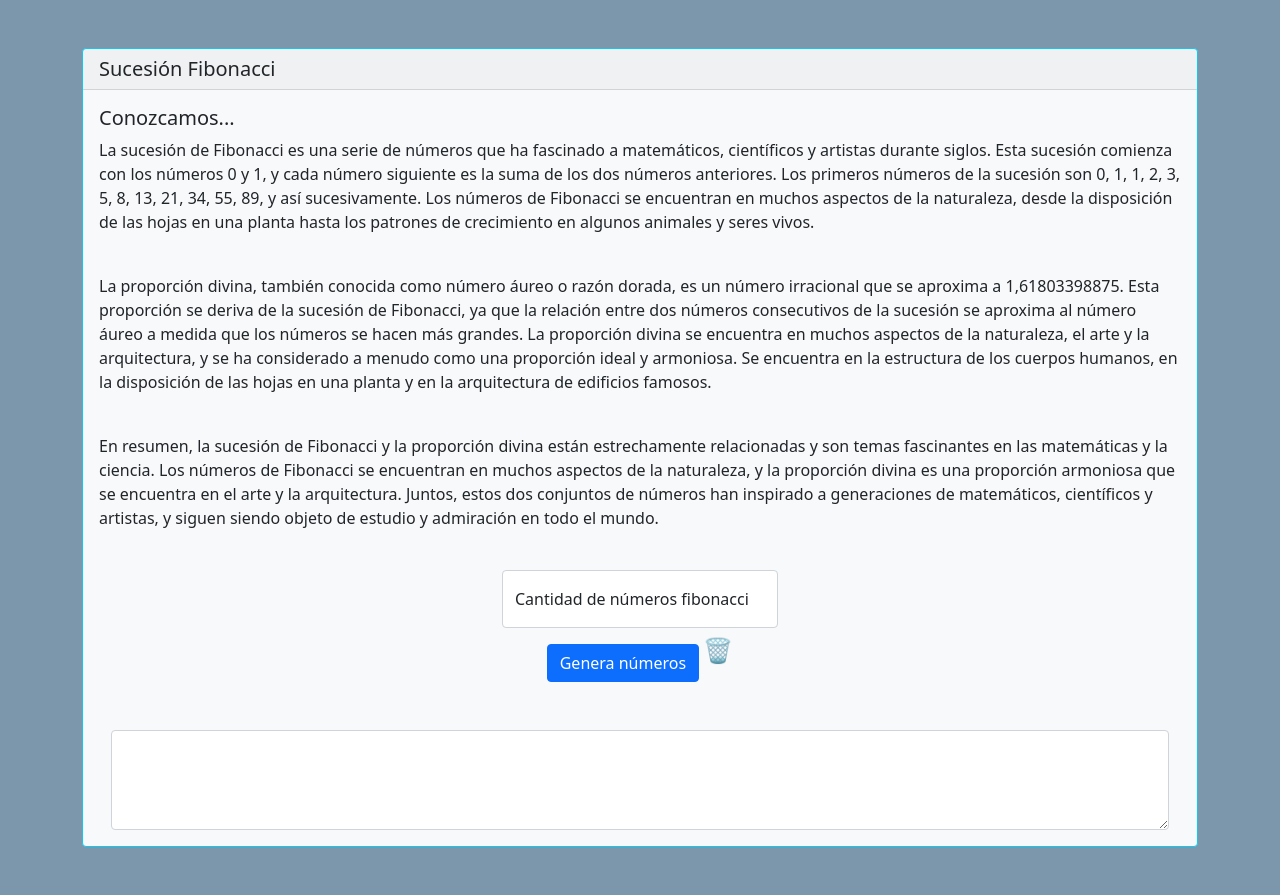
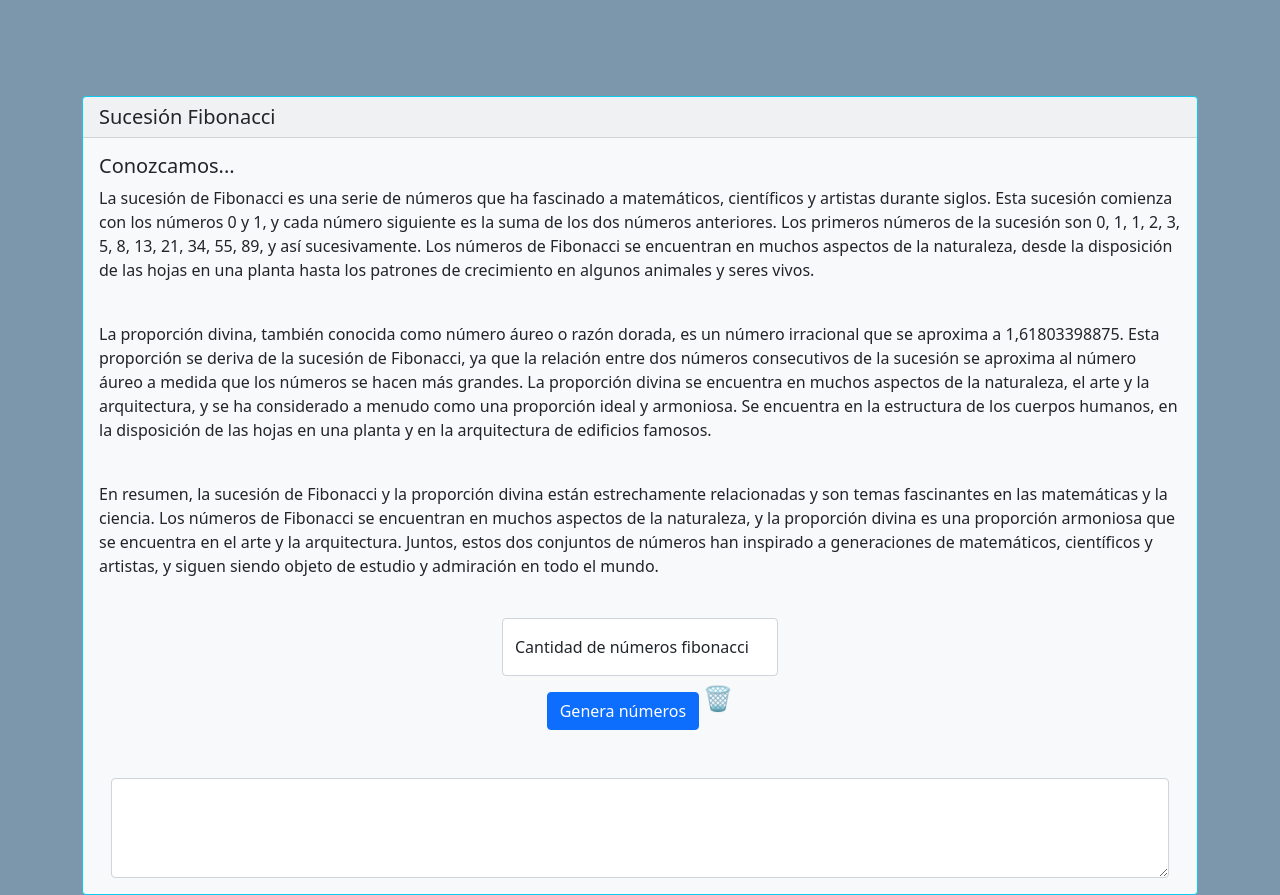
Before and after one commit to chromezeffyr/FibonacciGenerator, a plain HTML site: page index.html in a window 1280 px wide. Before the commit the page ends 847 px from the top, so only its background shows below. Drawn offline with nearby package versions, Linux system fonts and the light colour scheme.

Commit message:
commit creacion favicon

```diff
--- a/index.html
+++ b/index.html
@@ -9,10 +9,11 @@
     <link href="https://cdn.jsdelivr.net/npm/bootstrap@5.0.2/dist/css/bootstrap.min.css" rel="stylesheet"
         integrity="sha384-EVSTQN3/azprG1Anm3QDgpJLIm9Nao0Yz1ztcQTwFspd3yD65VohhpuuCOmLASjC" crossorigin="anonymous">
     <link href="style.css" rel="stylesheet">
+    <link rel="shortcut icon" href="img/fibonacci.png" type="image/x-icon">
 </head>
 
 <body>
-    <div class="container mt-5">
+    <div class="container margenSuperior">
         <div class="card border-info text-dark bg-light">
             <h5 class="card-header">Sucesi&oacute;n Fibonacci </h5>
             <div class="card-body">
--- a/style.css
+++ b/style.css
@@ -6,8 +6,10 @@
 
 body{
     background-color: #7C96AB;
+    display: flex;
+    justify-content: center;
+    align-items: center;
 }
-
 
 .cajaPrincipal{
     justify-content: center;
@@ -31,3 +33,7 @@ body{
 .validate{
     display: none;
 }
+
+.margenSuperior{
+    margin-top: 6rem;
+}
```
Also changed, not shown: img/fibonacci.png (added).
